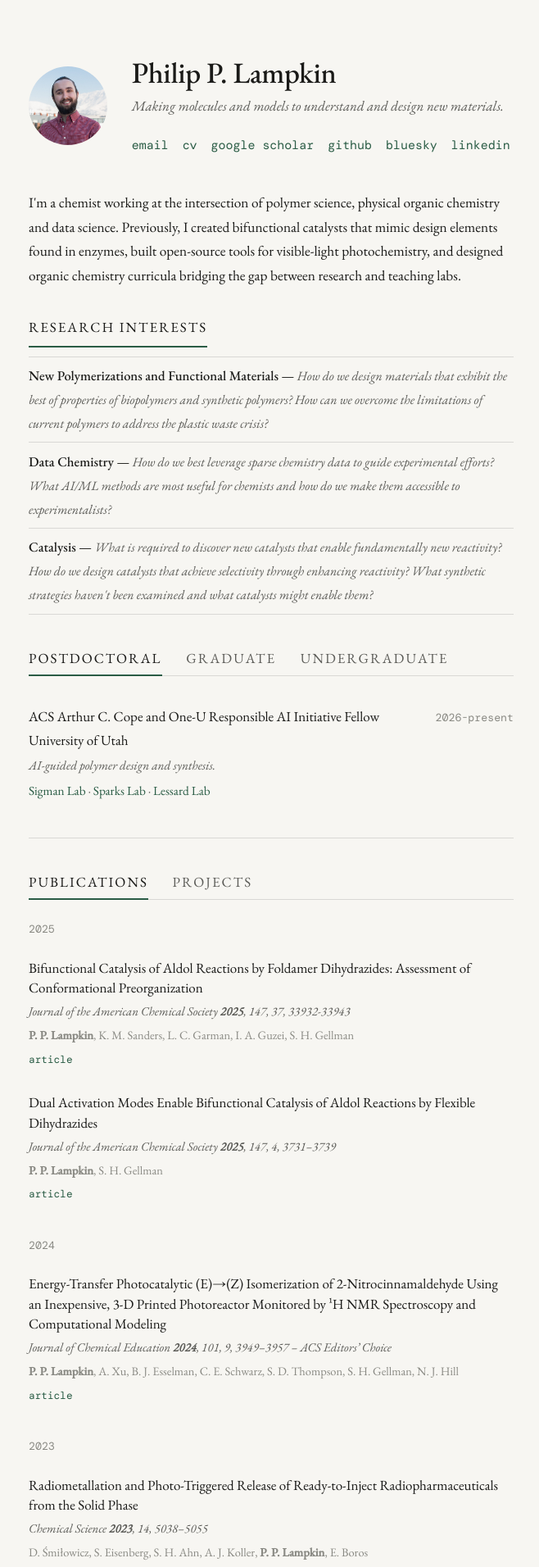
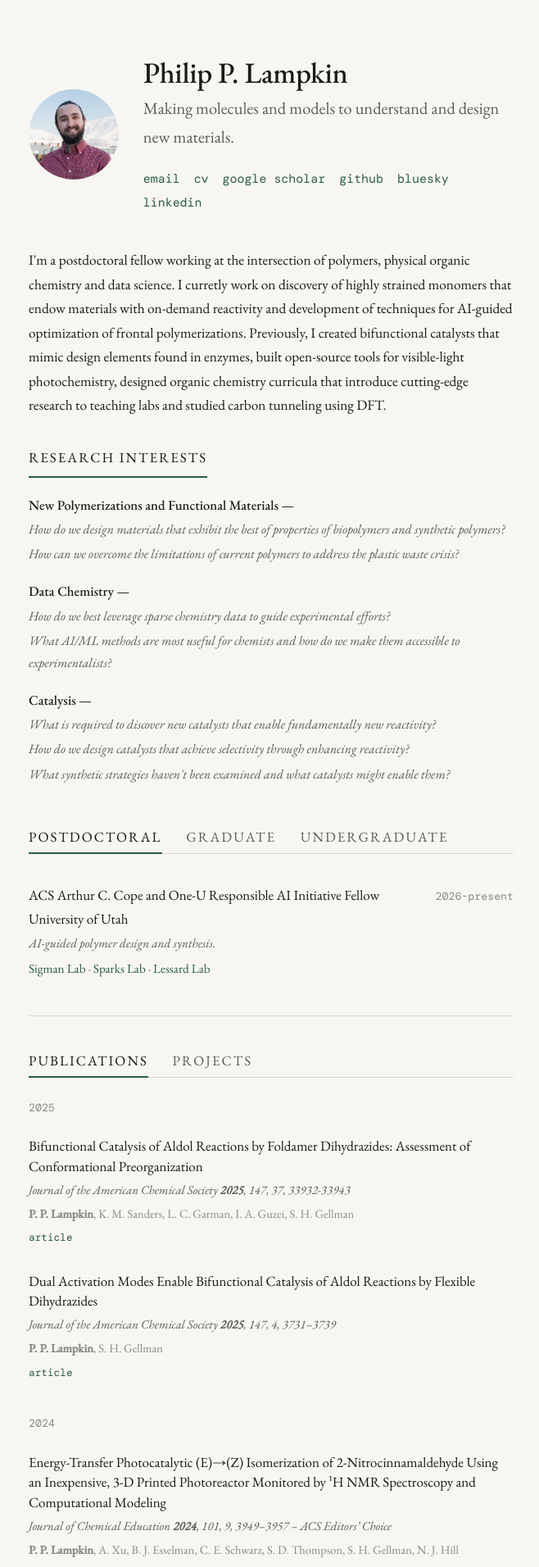
Before and after one commit to plampkin/plampkin.github.io, a Jekyll site: the page built from index.html, in a window 1280 px wide. Shown: the top 1912 px of the page at 82% size, without its empty margins (309-967 px from the left). Built offline with Jekyll 4.4.1, drawn with Linux system fonts in a browser that asks for light colours.

Commit message:
updated aesthetics

```diff
--- a/_config.yml
+++ b/_config.yml
@@ -28,10 +28,13 @@ links:
 
 # Bio paragraph (shown below the header links)
 bio: >
-  I'm a chemist working at the intersection of polymer science, physical organic chemistry
-  and data science. Previously, I created bifunctional catalysts that mimic design elements
-  found in enzymes, built open-source tools for visible-light photochemistry, and designed
-  organic chemistry curricula bridging the gap between research and teaching labs.
+  I'm a postdoctoral fellow working at the intersection of polymers, physical organic
+  chemistry and data science. I curretly work on discovery of highly strained monomers
+  that endow materials with on-demand reactivity and development of techniques for
+  AI-guided optimization of frontal polymerizations. Previously, I created bifunctional
+  catalysts that mimic design elements found in enzymes, built open-source tools for
+  visible-light photochemistry, designed organic chemistry curricula that introduce
+  cutting-edge research to teaching labs and studied carbon tunneling using DFT.
 
 # Teaching philosophy (shown in the Teaching Philosophy tab)
 #teaching_philosophy:
--- a/assets/css/style.css
+++ b/assets/css/style.css
@@ -51,8 +51,8 @@ header {
 
 .headshot {
   flex-shrink: 0;
-  width: 96px;
-  height: 96px;
+  width: 110px;
+  height: 110px;
   border-radius: 50%;
   object-fit: cover;
 }
@@ -72,9 +72,8 @@ header {
 }
 
 .tagline {
-  font-size: 1rem;
+  font-size: 1.2rem;
   color: var(--text-muted);
-  font-style: italic;
   margin-bottom: 1.25rem;
 }
 
@@ -173,11 +172,8 @@ header {
 
 .interest-item {
   padding: 0.5rem 0;
-  border-top: 1px solid var(--border);
   font-size: 0.97rem;
 }
-
-.interest-item:last-child { border-bottom: 1px solid var(--border); }
 
 .interest-title { font-weight: 500; color: var(--text); }
 
@@ -185,6 +181,7 @@ header {
   color: var(--text-muted);
   font-size: 0.93rem;
   font-style: italic;
+  margin-top: 0.2rem;
 }
 
 .tabs {
--- a/index.html
+++ b/index.html
@@ -22,7 +22,7 @@ layout: default
   {% for item in site.interests %}
   <div class="interest-item">
     <span class="interest-title">{{ item.title }} — </span>
-    <span class="interest-desc">{{ item.desc }}</span>
+    {% assign questions = item.desc | split: "? " %}{% for q in questions %}<p class="interest-desc">{{ q }}{% unless forloop.last %}?{% endunless %}</p>{% endfor %}
   </div>
   {% endfor %}
 </div>
```
